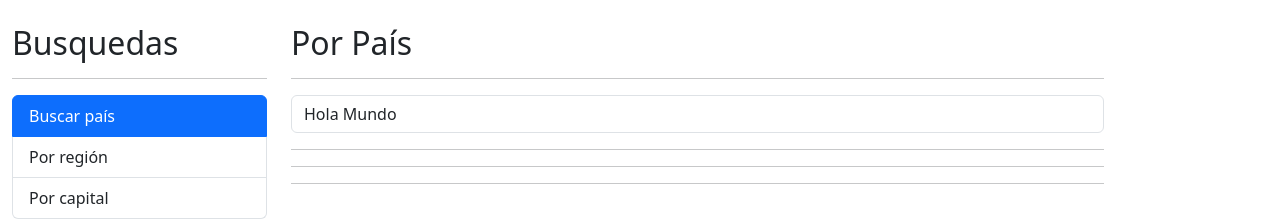
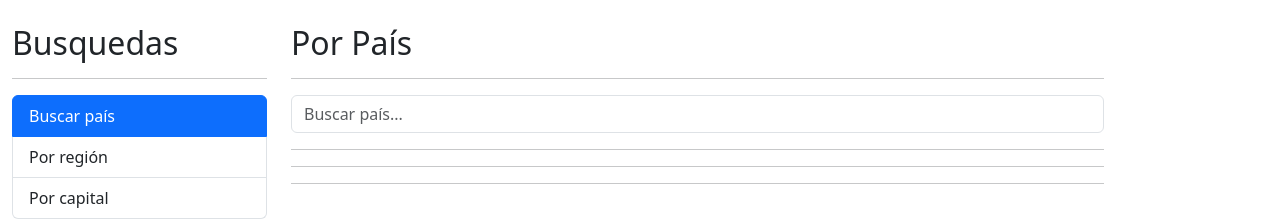
Before and after one commit to LeinardB92/03_paisesApp, an Angular app: page / in a window 1280 px wide. Shown: the top 220 px of the page. Built offline with nearby package versions, Linux system fonts and the light colour scheme.

Commit message:
Separar el componente tabla e input en sus propios componentes

```diff
--- a/src/app/app.module.ts
+++ b/src/app/app.module.ts
@@ -7,10 +7,11 @@ import { SharedModule } from './shared/shared.module';
 
 import { AppRoutingModule } from './app-routing.module';
 import { AppComponent } from './app.component';
+import { PaisTablaComponent } from './pais/components/pais-tabla/pais-tabla.component';
 
 @NgModule({
   declarations: [
-    AppComponent
+    AppComponent,
   ],
   imports: [
     BrowserModule,
--- /dev/null
+++ b/src/app/pais/components/pais-input/pais-input.component.html
@@ -0,0 +1,7 @@
+<form (ngSubmit)="buscar()" autocomplete="off">
+    <input type="text"
+           name="terminoDeBusqueda"
+           class="form-control"
+           [(ngModel)]="termino"
+           placeholder="Buscar país...">
+</form>
--- /dev/null
+++ b/src/app/pais/components/pais-input/pais-input.component.ts
@@ -0,0 +1,12 @@
+import { Component } from '@angular/core';
+
+@Component({
+  selector: 'app-pais-input',
+  templateUrl: './pais-input.component.html',
+})
+export class PaisInputComponent {
+  termino: string = ""
+  buscar(){
+
+  }
+}
--- /dev/null
+++ b/src/app/pais/components/pais-tabla/pais-tabla.component.html
@@ -0,0 +1,25 @@
+<table class="table table-hover">
+    <thead>
+        <tr>
+            <th>#</th>
+            <th>Bandera</th>
+            <th>Nombre</th>
+            <th>Población</th>
+            <th></th>
+        </tr>
+    </thead>
+
+    <tbody *ngFor="let pais of paises; let i=index">
+        <tr>
+            <td>{{i + 1}}</td>
+            <td>
+                <img [src]="pais.flags.png"
+                     alt="Bandera"
+                     class="small-flag">
+            </td>
+            <td>{{pais.name.official}}</td>
+            <td>{{pais.population | number}}</td>
+            <td> <a routerLink="/pais/ {{ pais.cca2 }}">>Ver...></a></td>
+        </tr>
+    </tbody>
+</table>
--- a/src/app/pais/pages/por-pais/por-pais.component.html
+++ b/src/app/pais/pages/por-pais/por-pais.component.html
@@ -3,13 +3,7 @@
 
 <div class="row">
     <div class="col">
-        <form (ngSubmit)="buscar()" autocomplete="off">
-            <input type="text"
-                   name="terminoDeBusqueda"
-                   class="form-control"
-                   [(ngModel)]="termino"
-                   placeholder="Buscar país...">
-        </form>
+        <app-pais-input></app-pais-input>
     </div>
 </div>
 
@@ -23,30 +17,6 @@
 <div *ngIf="paises.length > 0"
       class="row">
     <div class="col">
-        <table class="table table-hover">
-            <thead>
-                <tr>
-                    <th>#</th>
-                    <th>Bandera</th>
-                    <th>Nombre</th>
-                    <th>Población</th>
-                    <th></th>
-                </tr>
-            </thead>
-
-            <tbody *ngFor="let pais of paises; let i=index">
-                <tr>
-                    <td>{{i + 1}}</td>
-                    <td>
-                        <img [src]="pais.flags.png"
-                             alt="Bandera"
-                             class="small-flag">
-                    </td>
-                    <td>{{pais.name.official}}</td>
-                    <td>{{pais.population | number}}</td>
-                    <td> <a routerLink="/pais/ {{ pais.cca2 }}">>Ver...></a></td>
-                </tr>
-            </tbody>
-        </table>
+        <app-pais-tabla [paises]=paises></app-pais-tabla>
     </div>
 </div>
```
Also changed, not shown: src/app/pais/components/pais-tabla/pais-tabla.component.ts (added, +10 -0 lines), src/app/pais/pais.module.ts (+6 -2 lines).
